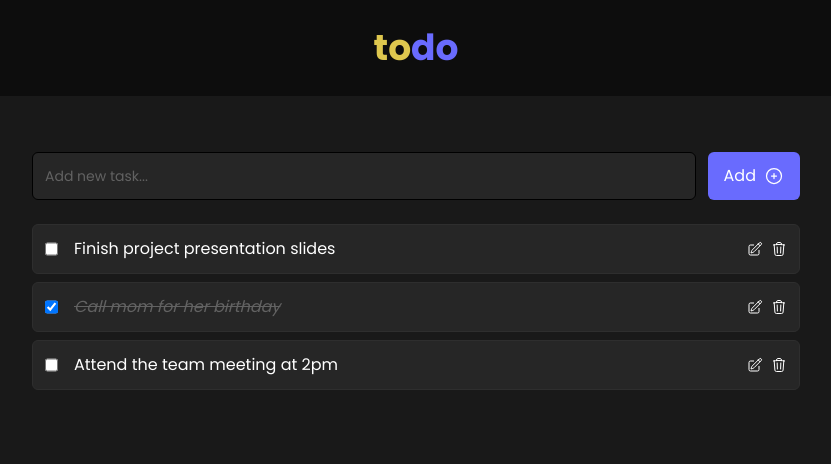
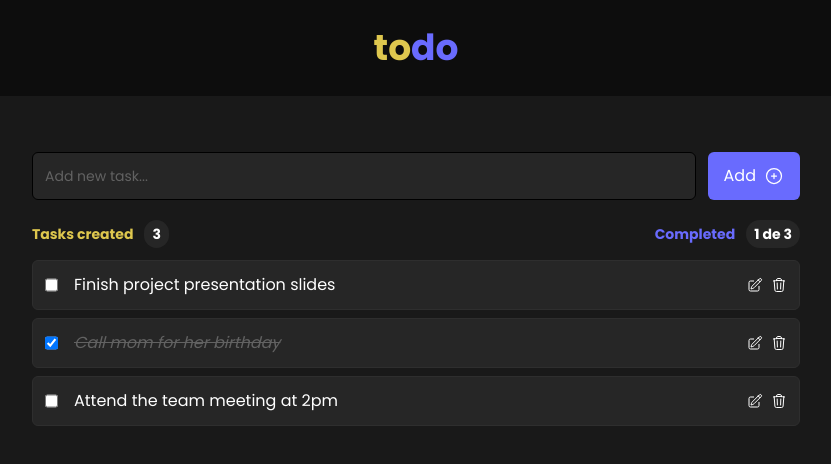
Before and after one commit to ivanherreradev/todo-context, a React (Vite) app: page / in a window 1280 px wide. Shown: the top 464 px of the page, without its empty margins (224-1055 px from the left). Built offline with nearby package versions, Linux system fonts and the light colour scheme.

Commit message:
add Data component

```diff
--- a/src/App.tsx
+++ b/src/App.tsx
@@ -2,6 +2,7 @@ import TasksProvider from './context/TasksProvider'
 import Title from './components/Title'
 import AddTask from './components/AddTask'
 import TaskList from './components/TaskList'
+import Data from './components/Data'
 import './App.css'
 
 const App = () => {
@@ -10,6 +11,7 @@ const App = () => {
       <Title />
       <main className="w-3xl mx-auto p-2">
         <AddTask />
+        <Data/>
         <TaskList />
       </main>
     </TasksProvider>
--- /dev/null
+++ b/src/components/Data.tsx
@@ -0,0 +1,35 @@
+import { useTasks } from '../context/TasksContext'
+import { Task } from '../types/tasksTypes'
+
+const Data = () => {
+  const tasks = useTasks()
+
+  const totalTasks = tasks.length
+
+  const countCompletedTasks = tasks.reduce((count: number, task: Task) => {
+    if (task.done) {
+      return count + 1
+    } else {
+      return count
+    }
+  }, 0)
+
+  return (
+    <div className="flex flex-row justify-between mx-auto w-full max-w-3xl mb-4">
+      <p className="font-bold text-[#DEC74E] text-sm">
+        Tasks created{' '}
+        <span className="bg-[#262626] py-1 px-2 rounded-l-full rounded-r-full text-white ml-2">
+          {totalTasks}
+        </span>
+      </p>
+      <p className="font-bold text-[#696BFE] text-sm">
+        Completed{' '}
+        <span className="bg-[#262626] py-1 px-2 rounded-l-full rounded-r-full text-white ml-2">
+          {countCompletedTasks} de {totalTasks}
+        </span>
+      </p>
+    </div>
+  )
+}
+
+export default Data
```
